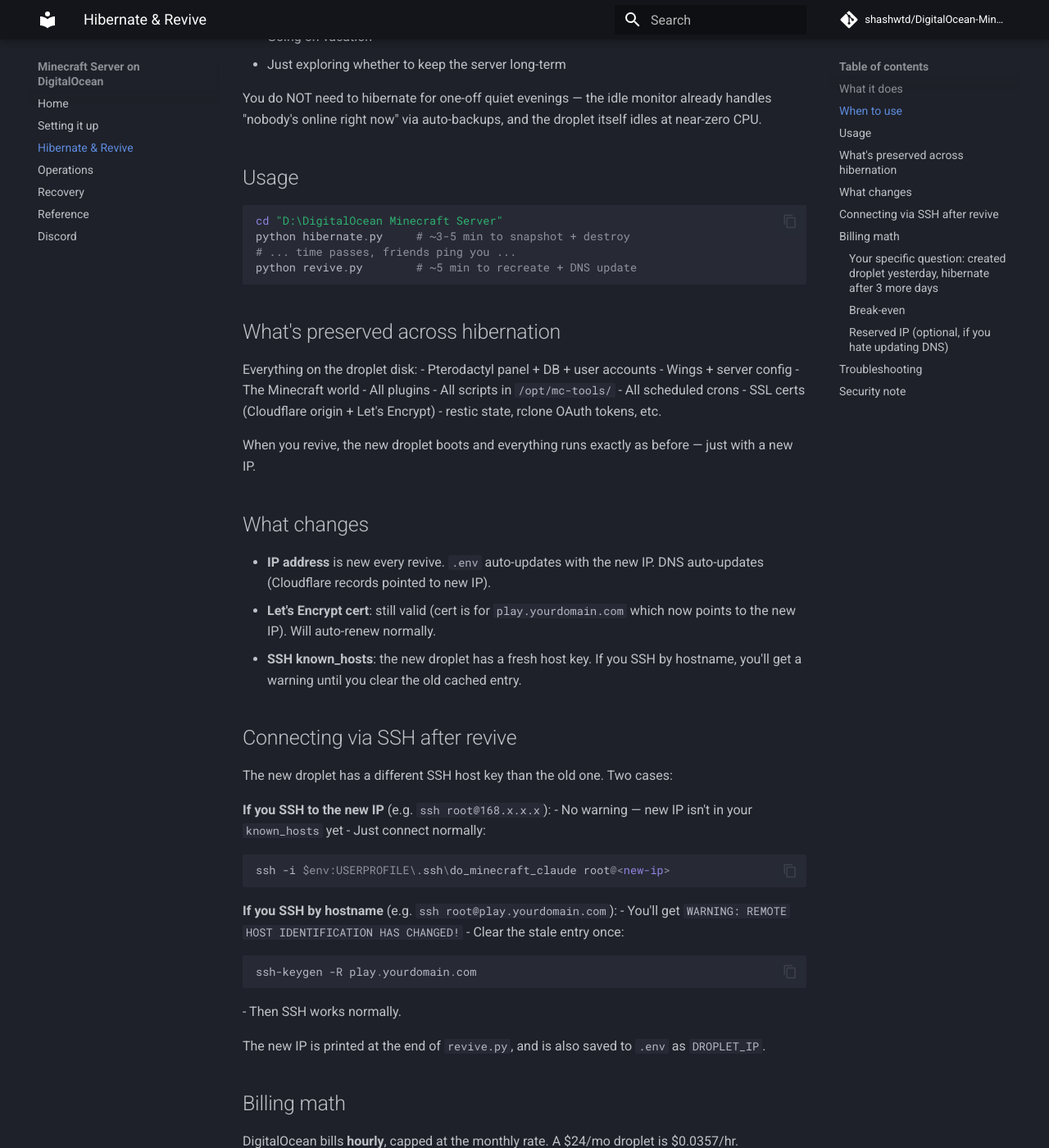
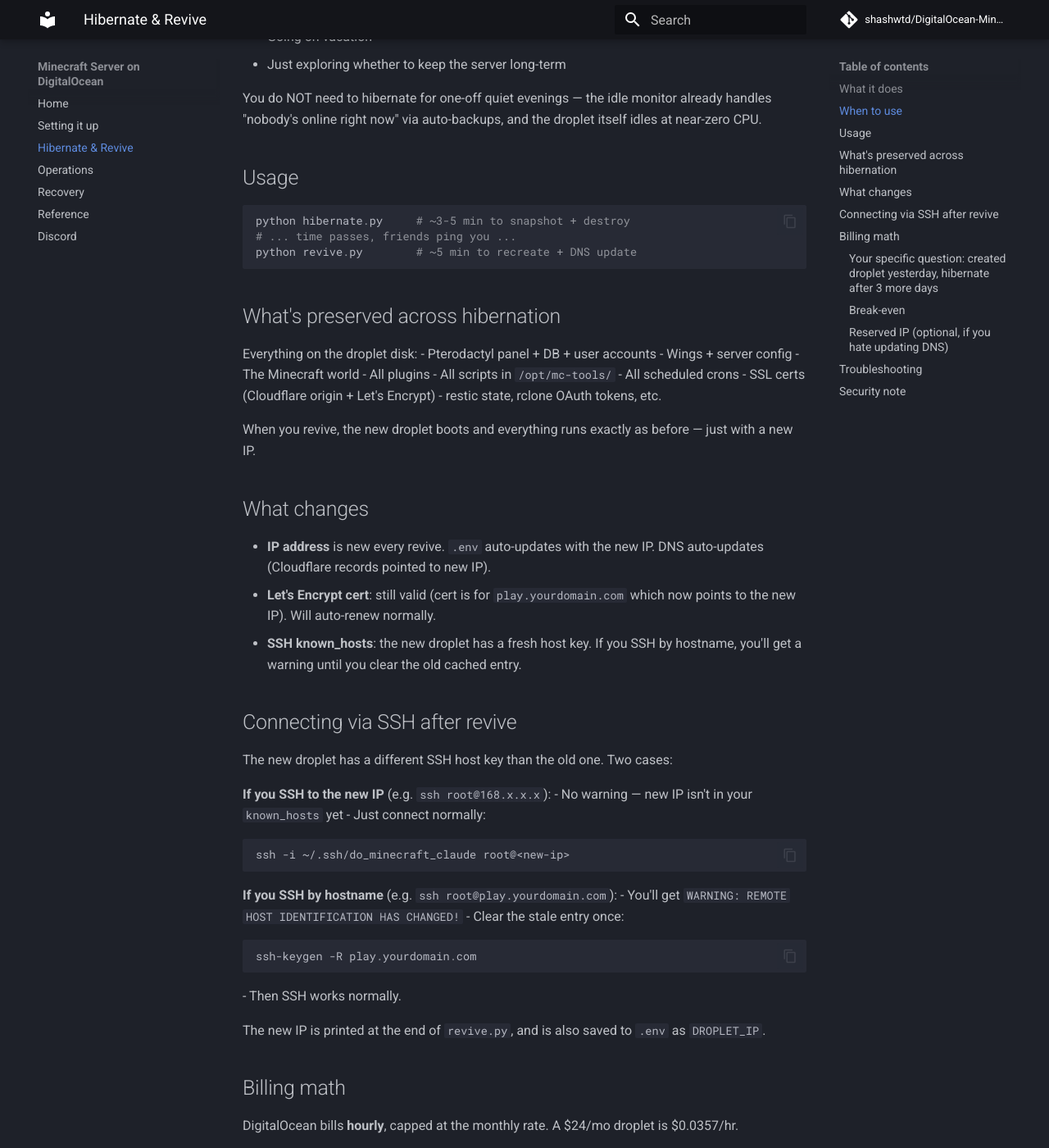
Before and after one commit to shashwtd/selfmc, an MkDocs documentation site: the page built from docs/HIBERNATE.md, in a window 1280 px wide and 1400 px high, scrolled down 651 px. Shown: the whole window at 82% size. Built offline with MkDocs 1.6.1 and Material for MkDocs 9.7.7, drawn with Linux system fonts in a browser that asks for light colours; comment, search, counter and statistics services are not loaded.

````diff
--- a/docs/HIBERNATE.md
+++ b/docs/HIBERNATE.md
@@ -34,7 +34,6 @@ You do NOT need to hibernate for one-off quiet evenings — the idle monitor alr
 ## Usage
 
 ```powershell
-cd "D:\DigitalOcean Minecraft Server"
 python hibernate.py     # ~3-5 min to snapshot + destroy
 # ... time passes, friends ping you ...
 python revive.py        # ~5 min to recreate + DNS update
@@ -67,8 +66,8 @@ The new droplet has a different SSH host key than the old one. Two cases:
 **If you SSH to the new IP** (e.g. `ssh root@168.x.x.x`):
 - No warning — new IP isn't in your `known_hosts` yet
 - Just connect normally:
-  ```powershell
-  ssh -i $env:USERPROFILE\.ssh\do_minecraft_claude root@<new-ip>
+  ```bash
+  ssh -i ~/.ssh/do_minecraft_claude root@<new-ip>
   ```
 
 **If you SSH by hostname** (e.g. `ssh root@play.yourdomain.com`):
````
Also changed, not shown: _common.py (+6 -1 lines), docs/OPERATIONS.md (+1 -1 lines), docs/RECOVERY.md (+2 -2 lines), 1 other file.
